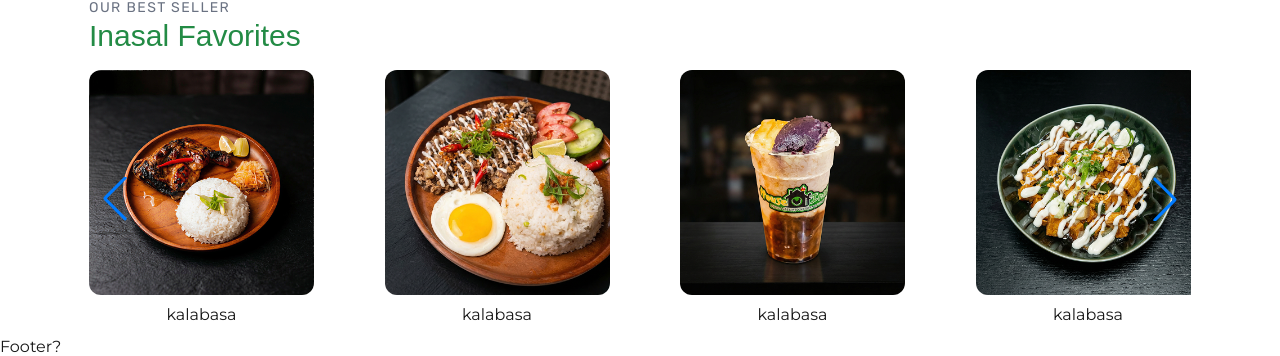
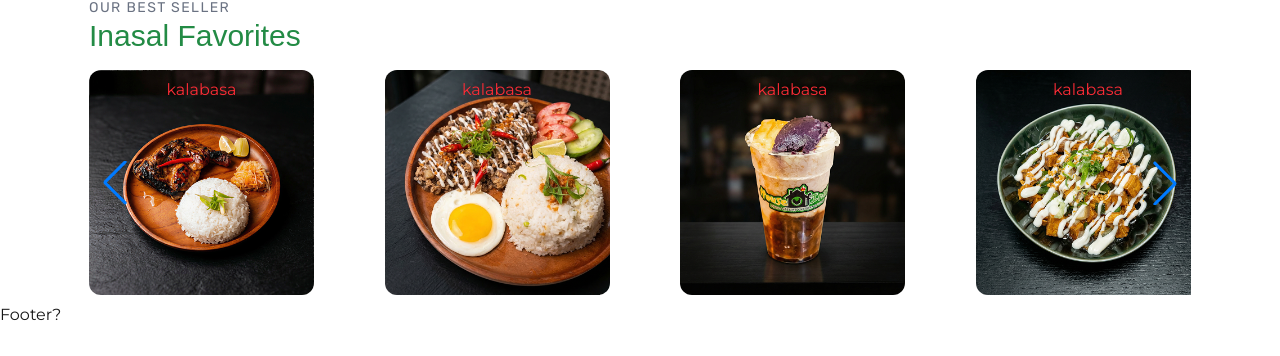
Before and after one commit to jmlsoteyza/houseofinasal, a Next.js app: page / in a window 1280 px wide. Shown: the part 726-1082 px from the top of the page. After the commit the page ends 1053 px from the top, so only its background shows below. Built offline with nearby package versions, Linux system fonts and the light colour scheme; a web font is replaced by a local one.

Commit message:
changed the name

```diff
--- a/src/app/_components/mini-carousel.js
+++ b/src/app/_components/inasalslider.js
@@ -7,7 +7,7 @@ import 'swiper/css';
 import 'swiper/css/navigation';
 import Image from 'next/image';
 
-export default function MiniCarousel() {
+export default function InasalSlider() {
   const miniCarouselImage = [
     { src: '/images/1.png', text: 'kalabasa', alt: 'pecho' },
     { src: '/images/2.png', text: 'kalabasa', alt: 'pecho' },
@@ -36,7 +36,7 @@ export default function MiniCarousel() {
         >
           {miniCarouselImage.map((item, index) => (
             <SwiperSlide key={index}>
-              <div className="flex flex-col items-center w-[225px]">
+              <div className="flex flex-col items-center w-[225px] relative">
                 <div className="w-[225px] h-[225px] overflow-hidden">
                   <Image
                     className="rounded-xl object-cover"
@@ -46,7 +46,9 @@ export default function MiniCarousel() {
                     height={225}
                   />
                 </div>
-                <p className="mt-2 text-center">{item.text}</p>
+                <p className="mt-2 text-center absolute top-0 bottom-0 right-0 left-0 text-red-500">
+                  {item.text}
+                </p>
               </div>
             </SwiperSlide>
           ))}
--- a/src/app/page.js
+++ b/src/app/page.js
@@ -1,11 +1,11 @@
 import Carousel from './_components/carousel';
-import MiniCarousel from './_components/mini-carousel';
+import InasalSlider from './_components/inasalslider';
 
 export default function Home() {
   return (
     <div className="min-h-screen ">
       <Carousel />
-      <MiniCarousel />
+      <InasalSlider />
     </div>
   );
 }
```
